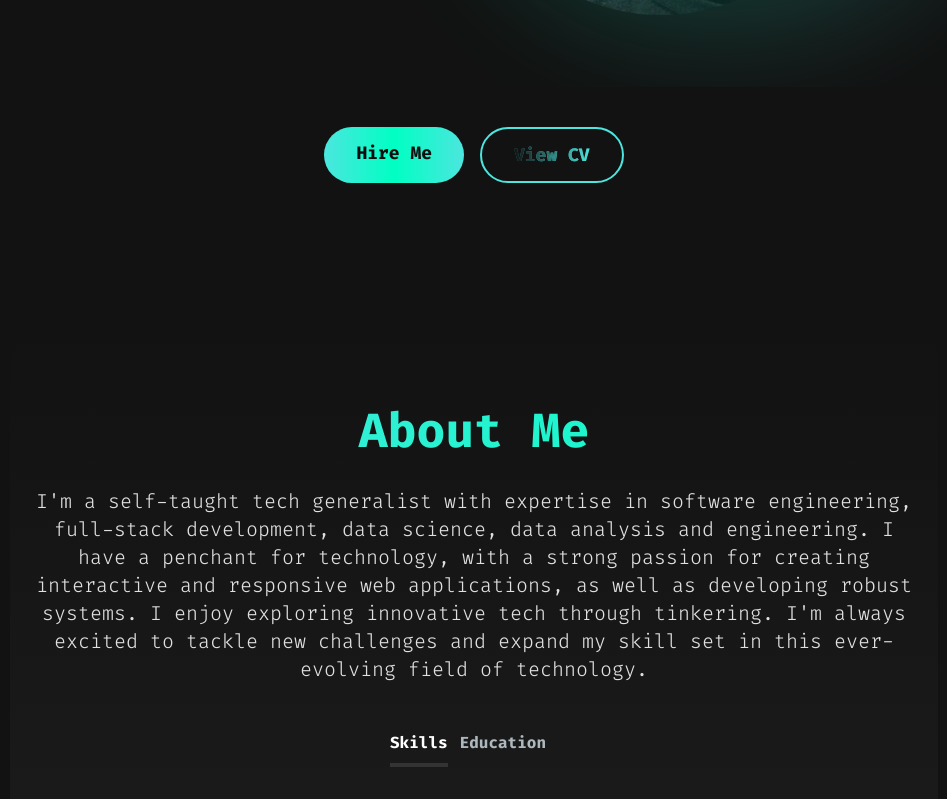
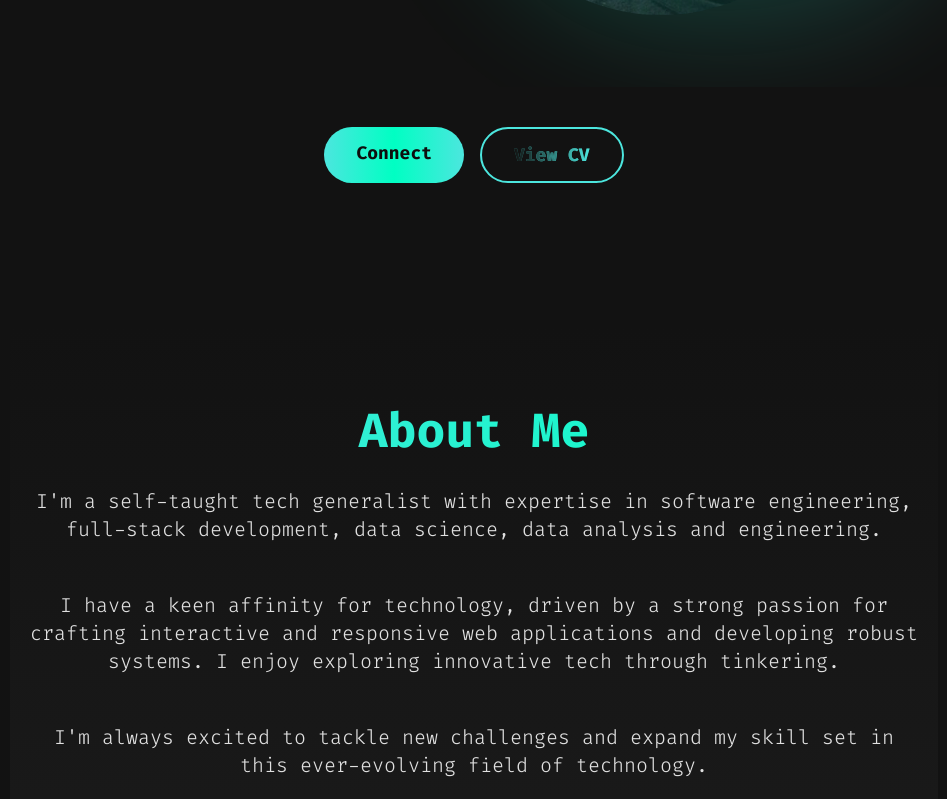
Before and after one commit to sage9705/portfolio, a Next.js app: page / in a window 1280 px wide. Shown: the part 541-1340 px from the top of the page, without its empty margins (166-1113 px from the left). Built offline with nearby package versions, Linux system fonts and the light colour scheme.

Commit message:
about update

```diff
--- a/src/app/components/aboutsection.jsx
+++ b/src/app/components/aboutsection.jsx
@@ -97,7 +97,11 @@ const AboutSection = () => {
           <h2 className="text-4xl sm:text-5xl font-bold mb-8 text-center bg-clip-text text-transparent bg-gradient-to-r from-[#4ce6de] to-[#00ffc3]">About Me</h2>
           <p className="text-lg sm:text-xl mb-12 text-center leading-relaxed">
           I&apos;m a self-taught tech generalist with expertise in software engineering, full-stack development, data science, data analysis and engineering.
-            I have a penchant for technology, with a strong passion for creating interactive and responsive web applications, as well as developing robust systems. I enjoy exploring innovative tech through tinkering.
+          </p>
+          <p className="text-lg sm:text-xl mb-12 text-center leading-relaxed">
+            I have a keen affinity for technology, driven by a strong passion for crafting interactive and responsive web applications and developing robust systems. I enjoy exploring innovative tech through tinkering.
+          </p>
+          <p className="text-lg sm:text-xl mb-12 text-center leading-relaxed">
             I&apos;m always excited to tackle new challenges and expand my skill set in this ever-evolving field of technology.
           </p>
           <div className="flex justify-center mb-8">
--- a/src/app/components/cta.tsx
+++ b/src/app/components/cta.tsx
@@ -13,7 +13,7 @@ const CTA = () => {
           href="/#contact"
           className="px-8 py-3 text-center rounded-full bg-gradient-to-r from-[#4ce6de] via-[#00ffc3] to-[#4ce6de] text-[#0e0e0e] font-bold text-lg transition-all duration-300 hover:shadow-lg hover:shadow-[#00ffc3]/50 transform hover:scale-105"
         >
-          Hire Me
+          Connect
         </Link>
         <button
           onClick={() => setIsModalOpen(true)}
```
